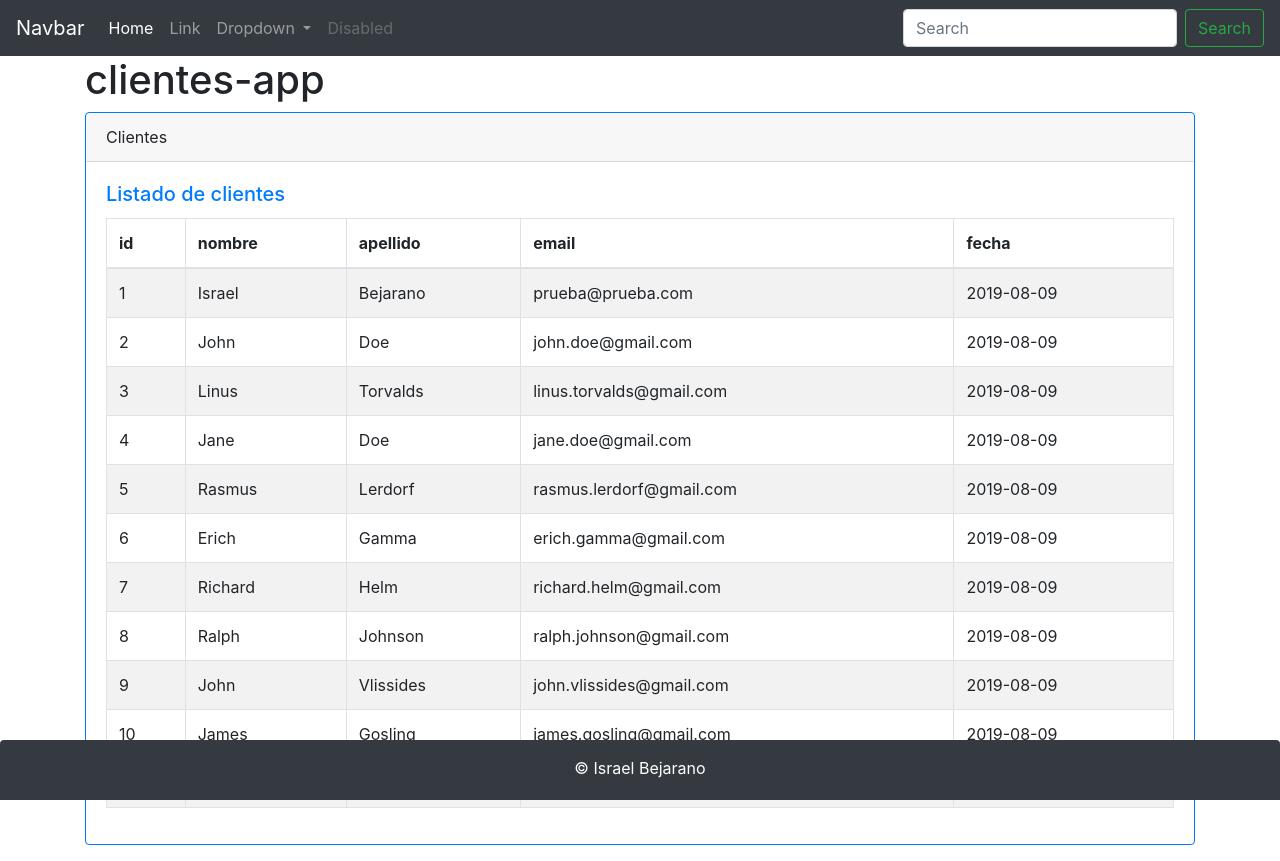
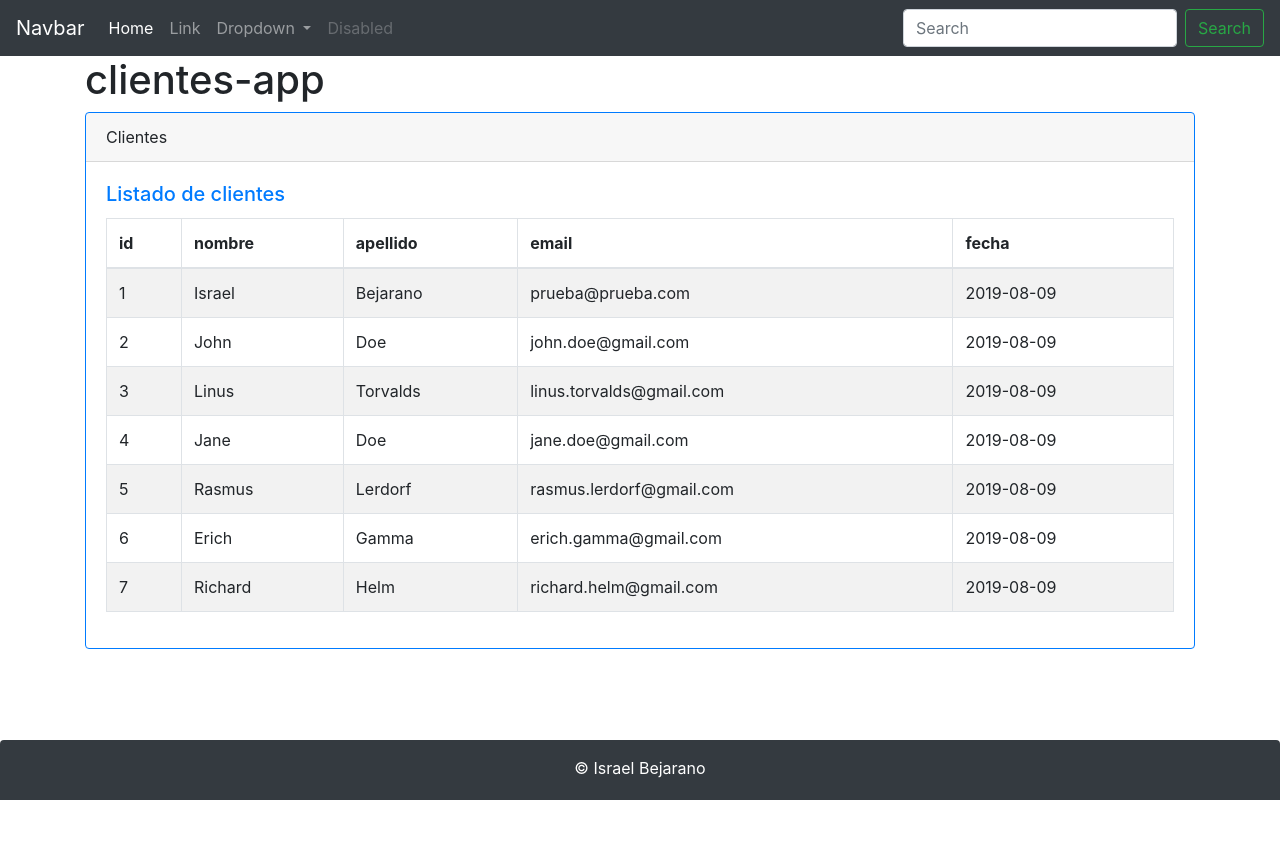
Before and after one commit to israelbejarano/angular-clientes-app, an Angular app: page / in a window 1280 px wide. After the commit the page ends 800 px from the top, so only its background shows below. Built offline with nearby package versions, Linux system fonts and the light colour scheme.

Commit message:
changed data

```diff
--- a/src/app/clientes/clientes.json.ts
+++ b/src/app/clientes/clientes.json.ts
@@ -7,9 +7,9 @@ export const CLIENTES: Cliente[] = [
     {id: 4, nombre: 'Jane', apellido: 'Doe', email: 'jane.doe@gmail.com', createAt: '2019-08-09'},
     {id: 5, nombre: 'Rasmus', apellido: 'Lerdorf', email: 'rasmus.lerdorf@gmail.com', createAt: '2019-08-09'},
     {id: 6, nombre: 'Erich', apellido: 'Gamma', email: 'erich.gamma@gmail.com', createAt: '2019-08-09'},
-    {id: 7, nombre: 'Richard', apellido: 'Helm', email: 'richard.helm@gmail.com', createAt: '2019-08-09'},
-    {id: 8, nombre: 'Ralph', apellido: 'Johnson', email: 'ralph.johnson@gmail.com', createAt: '2019-08-09'},
-    {id: 9, nombre: 'John', apellido: 'Vlissides', email: 'john.vlissides@gmail.com', createAt: '2019-08-09'},
-    {id: 10, nombre: 'James', apellido: 'Gosling', email: 'james.gosling@gmail.com', createAt: '2019-08-09'},
-    {id: 11, nombre: 'Bruce', apellido: 'Lee', email: 'bruce.lee@gmail.com', createAt: '2019-08-09'},
+    {id: 7, nombre: 'Richard', apellido: 'Helm', email: 'richard.helm@gmail.com', createAt: '2019-08-09'}
+    // {id: 8, nombre: 'Ralph', apellido: 'Johnson', email: 'ralph.johnson@gmail.com', createAt: '2019-08-09'},
+    // {id: 9, nombre: 'John', apellido: 'Vlissides', email: 'john.vlissides@gmail.com', createAt: '2019-08-09'},
+    // {id: 10, nombre: 'James', apellido: 'Gosling', email: 'james.gosling@gmail.com', createAt: '2019-08-09'},
+    // {id: 11, nombre: 'Bruce', apellido: 'Lee', email: 'bruce.lee@gmail.com', createAt: '2019-08-09'},
   ];
```
